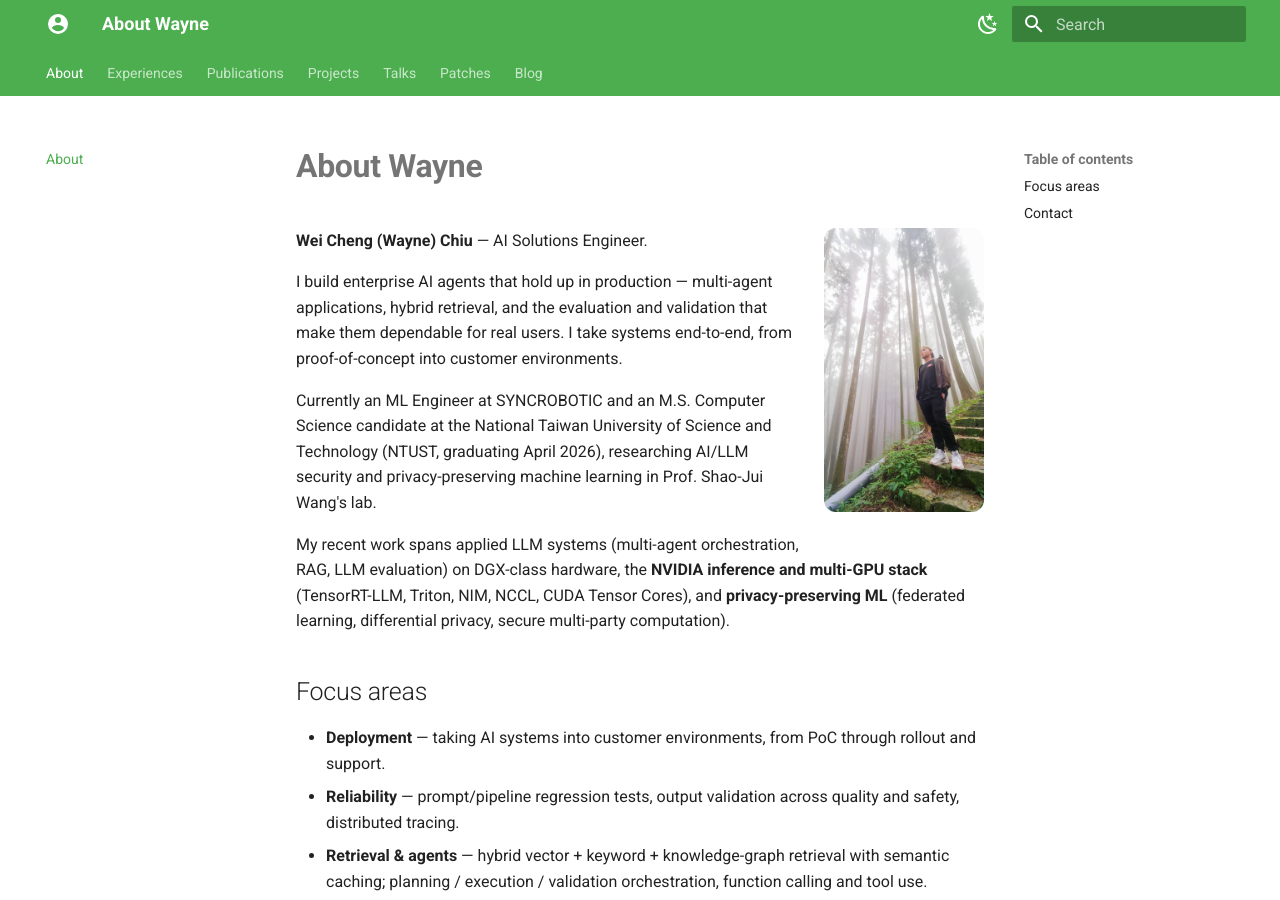
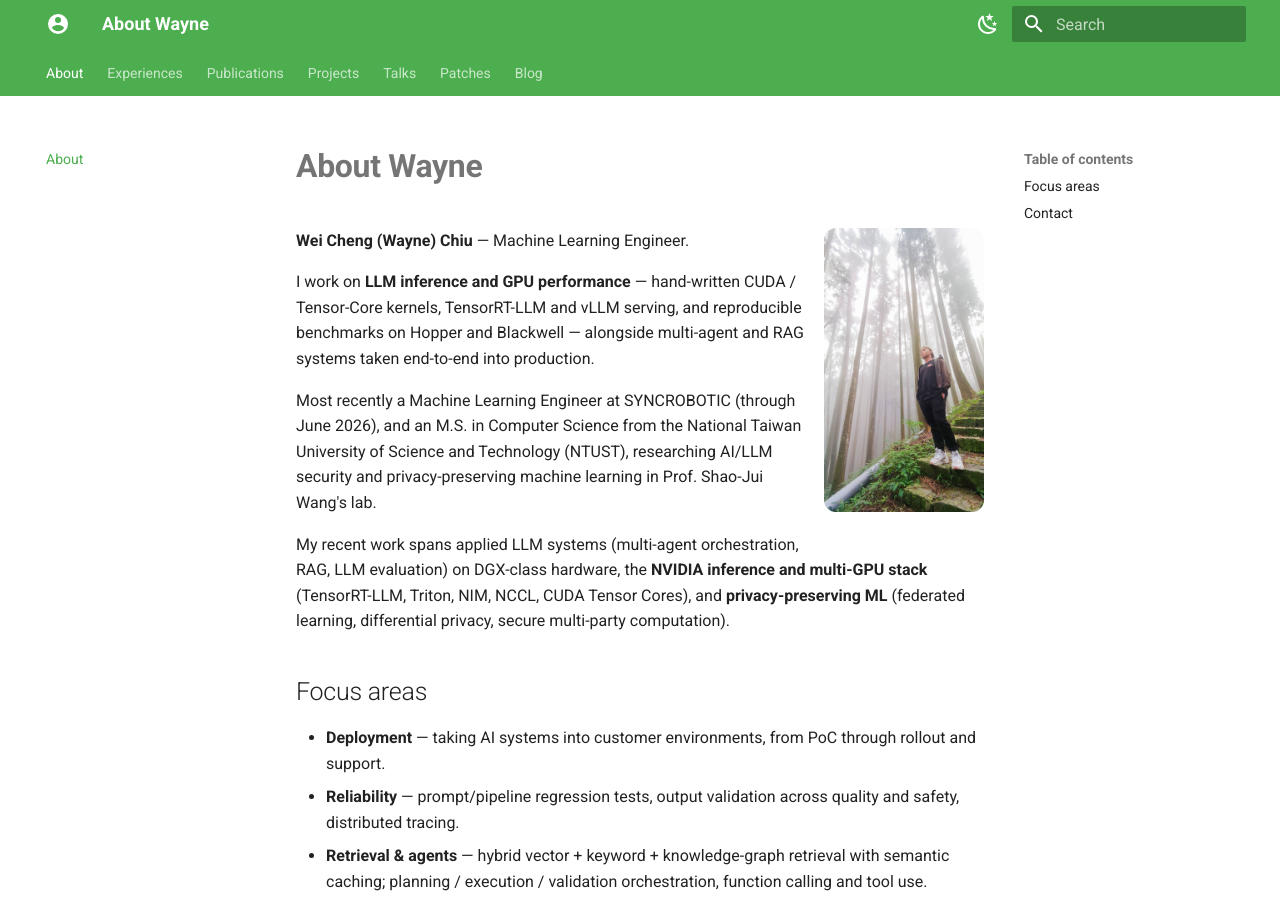
Before and after one commit to waynehacking8/waynehacking8.github.io, an MkDocs documentation site: the page built from docs/index.md, in a window 1280 px wide and 900 px high. Built offline with MkDocs 1.6.1 and Material for MkDocs 9.7.7, drawn with Linux system fonts in a browser that asks for light colours.

Commit message:
Reposition site: AI Solutions Engineer -> Machine Learning Engineer
Update jobTitle/description/JSON-LD, site description, About page,
llms.txt, and SYNCROBOTIC end date (Apr->Jun 2026, role concluded)
to a Machine Learning Engineer (LLM inference / GPU performance) focus.

Co-Authored-By: Claude Opus 4.8 (1M context) <noreply@anthropic.com>

```diff
--- a/docs/index.md
+++ b/docs/index.md
@@ -2,16 +2,16 @@
 
 <img src="assets/profile.jpg" alt="Wei Cheng (Wayne) Chiu" width="160" align="right" style="border-radius: 12px; margin: 0 0 1rem 1rem;" />
 
-**Wei Cheng (Wayne) Chiu** — AI Solutions Engineer.
+**Wei Cheng (Wayne) Chiu** — Machine Learning Engineer.
 
-I build enterprise AI agents that hold up in production — multi-agent applications,
-hybrid retrieval, and the evaluation and validation that make them dependable for real
-users. I take systems end-to-end, from proof-of-concept into customer environments.
+I work on **LLM inference and GPU performance** — hand-written CUDA / Tensor-Core
+kernels, TensorRT-LLM and vLLM serving, and reproducible benchmarks on Hopper and
+Blackwell — alongside multi-agent and RAG systems taken end-to-end into production.
 
-Currently an ML Engineer at SYNCROBOTIC and an M.S. Computer Science candidate at the
-National Taiwan University of Science and Technology (NTUST, graduating April 2026),
-researching AI/LLM security and privacy-preserving machine learning in Prof. Shao-Jui
-Wang's lab.
+Most recently a Machine Learning Engineer at SYNCROBOTIC (through June 2026), and an
+M.S. in Computer Science from the National Taiwan University of Science and Technology
+(NTUST), researching AI/LLM security and privacy-preserving machine learning in
+Prof. Shao-Jui Wang's lab.
 
 My recent work spans applied LLM systems (multi-agent orchestration, RAG, LLM
 evaluation) on DGX-class hardware, the **NVIDIA inference and multi-GPU stack**
--- a/mkdocs.yml
+++ b/mkdocs.yml
@@ -2,8 +2,8 @@ site_name: About Wayne
 site_url: https://waynehacking8.github.io/
 site_author: Wei Cheng (Wayne) Chiu
 site_description: >-
-  Personal website of Wei Cheng (Wayne) Chiu — AI Solutions Engineer.
-  Experiences, publications, projects, talks, patches, and blog.
+  Personal website of Wei Cheng (Wayne) Chiu — Machine Learning Engineer
+  (LLM inference & GPU performance). Experiences, publications, projects, talks, patches, and blog.
 
 nav:
   - About: index.md
--- a/overrides/main.html
+++ b/overrides/main.html
@@ -5,7 +5,7 @@
 {% block extrahead %}
   {{ super() }}
 
-  {% set title = page.title ~ " — Wei Cheng (Wayne) Chiu" if page and page.title and not page.is_homepage else "Wei Cheng (Wayne) Chiu — AI Solutions Engineer" %}
+  {% set title = page.title ~ " — Wei Cheng (Wayne) Chiu" if page and page.title and not page.is_homepage else "Wei Cheng (Wayne) Chiu — Machine Learning Engineer" %}
   {% set desc = config.site_description %}
   {% set image = "https://waynehacking8.github.io/assets/profile.jpg" %}
 
@@ -47,7 +47,7 @@
         "@type": "ProfilePage",
         "@id": "https://waynehacking8.github.io/#profilepage",
         "url": "https://waynehacking8.github.io/",
-        "name": "Wei Cheng (Wayne) Chiu — AI Solutions Engineer",
+        "name": "Wei Cheng (Wayne) Chiu — Machine Learning Engineer",
         "isPartOf": { "@id": "https://waynehacking8.github.io/#website" },
         "about": { "@id": "https://waynehacking8.github.io/#person" },
         "mainEntity": { "@id": "https://waynehacking8.github.io/#person" }
@@ -57,8 +57,8 @@
         "@id": "https://waynehacking8.github.io/#person",
         "name": "Wei Cheng (Wayne) Chiu",
         "alternateName": ["Wayne Chiu", "邱偉誠"],
-        "jobTitle": "AI Solutions Engineer",
-        "description": "AI Solutions Engineer taking enterprise AI from PoC to production — multi-agent systems, RAG, LLM evaluation, and the NVIDIA inference stack.",
+        "jobTitle": "Machine Learning Engineer",
+        "description": "Machine Learning Engineer focused on LLM inference and GPU performance — hand-written CUDA / Tensor-Core kernels, TensorRT-LLM and vLLM serving, with multi-agent & RAG systems and AI/LLM security research.",
         "url": "https://waynehacking8.github.io/",
         "image": "https://waynehacking8.github.io/assets/profile.jpg",
         "email": "mailto:waynehacking8@gmail.com",
@@ -69,13 +69,13 @@
         ],
         "hasOccupation": {
           "@type": "Occupation",
-          "name": "AI Solutions Engineer",
+          "name": "Machine Learning Engineer",
           "occupationalCategory": "15-2051.00",
-          "skills": "LLM serving, agentic RAG, TensorRT-LLM, Triton, NVIDIA NIM, NCCL, CUDA, federated learning"
+          "skills": "LLM inference, CUDA / Tensor-Core kernels, TensorRT-LLM, vLLM, Triton, NCCL, PyTorch, agentic RAG, federated learning"
         },
         "seeks": {
           "@type": "Demand",
-          "name": "Solutions Architect / Forward Deployed Engineer / AI Solutions Engineer roles"
+          "name": "Machine Learning Engineer roles (LLM inference / GPU performance / multi-agent & RAG)"
         },
         "knowsAbout": ["Large Language Models", "Multi-Agent Systems", "Retrieval-Augmented Generation", "LLM Evaluation", "TensorRT-LLM", "Triton Inference Server", "NVIDIA NIM", "NCCL", "CUDA", "Federated Learning", "Differential Privacy"],
         "sameAs": [
```
Also changed, not shown: docs/experiences.md (+1 -1 lines), docs/llms.txt (+6 -6 lines).
